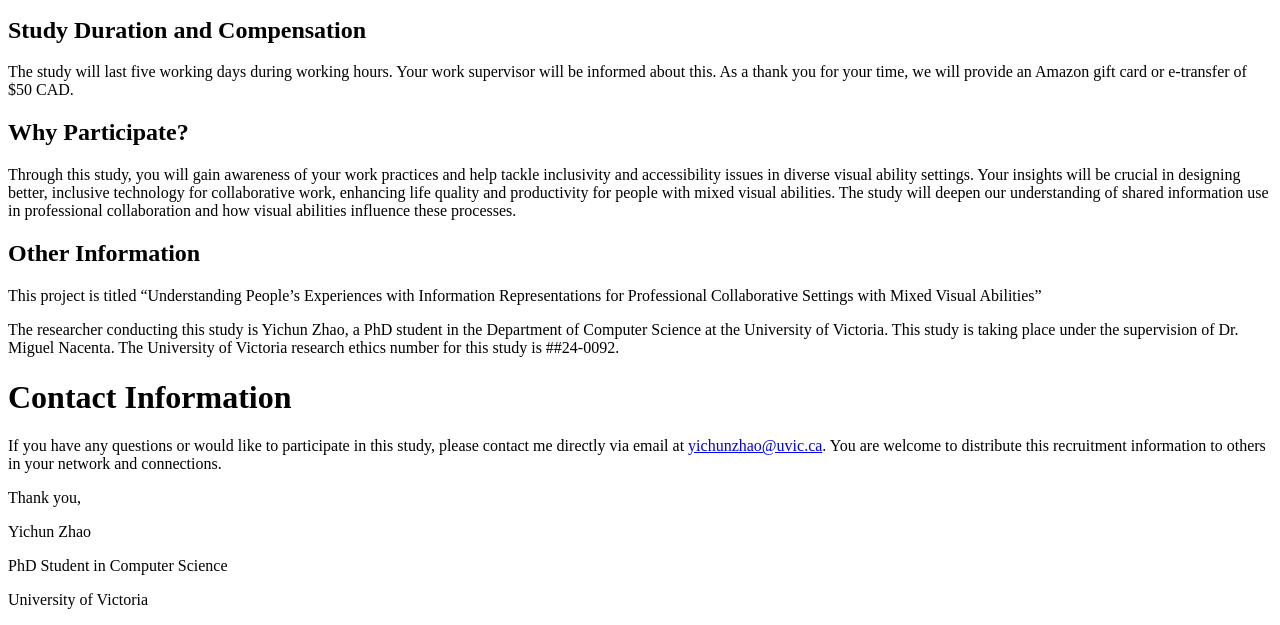
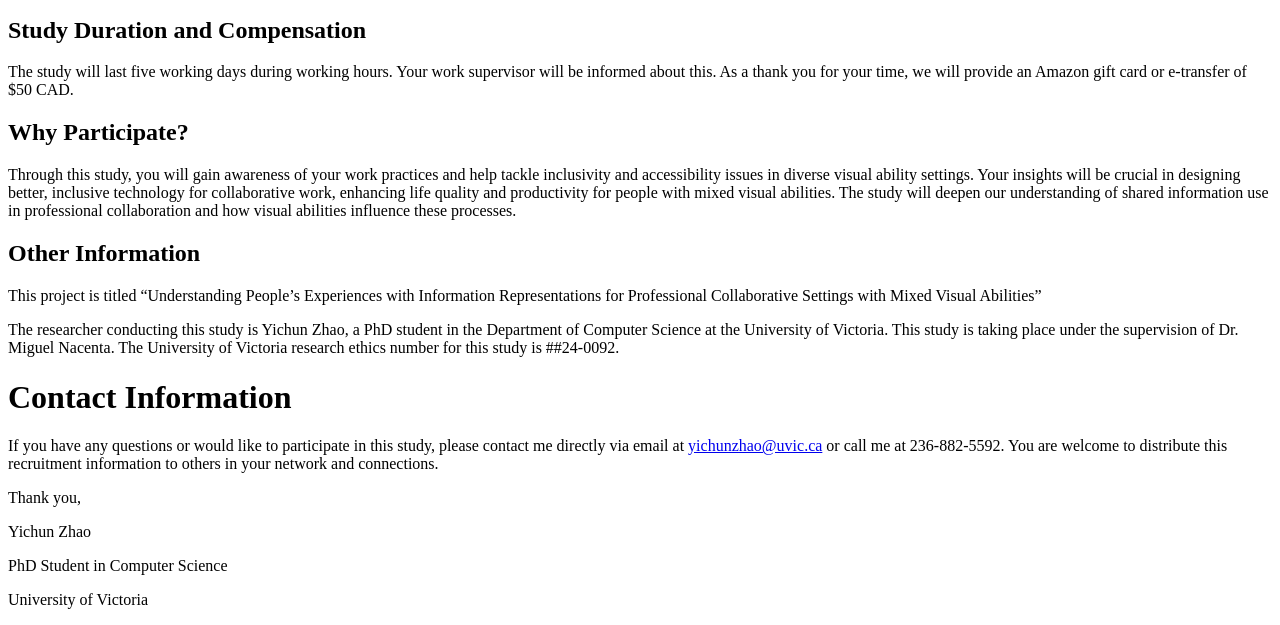
Before and after one commit to chunthebear/workplace-information-accessibility-research-study-recruitment, a plain HTML site: page index.html in a window 1280 px wide. Shown: the part 403-1028 px from the top of the page. Drawn offline with Linux system fonts and the light colour scheme.

Commit message:
Update index.html

```diff
--- a/index.html
+++ b/index.html
@@ -30,7 +30,7 @@
 <p>The researcher conducting this study is Yichun Zhao, a PhD student in the Department of Computer Science at the University of Victoria. This study is taking place under the supervision of Dr. Miguel Nacenta. The University of Victoria research ethics number for this study is ##24-0092.</p>
 
 <h1>Contact Information</h1>
-<p>If you have any questions or would like to participate in this study, please contact me directly via email at <a href="mailto:yichunzhao@uvic.ca">yichunzhao@uvic.ca</a>. You are welcome to distribute this recruitment information to others in your network and connections.</p>
+<p>If you have any questions or would like to participate in this study, please contact me directly via email at <a href="mailto:yichunzhao@uvic.ca">yichunzhao@uvic.ca</a> or call me at 236-882-5592. You are welcome to distribute this recruitment information to others in your network and connections.</p>
 
 <p>Thank you,</p>
 <p>Yichun Zhao</p>
```
